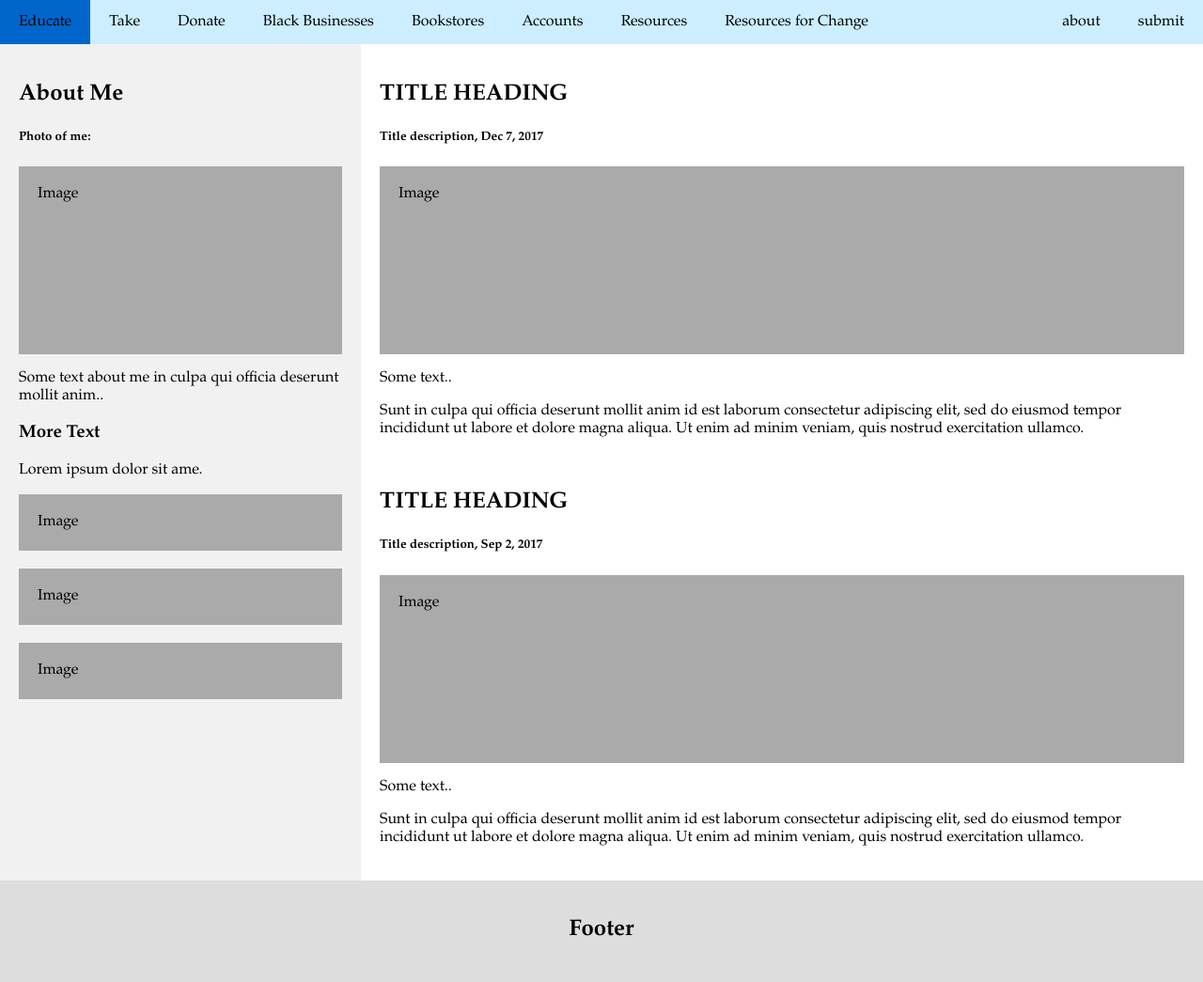
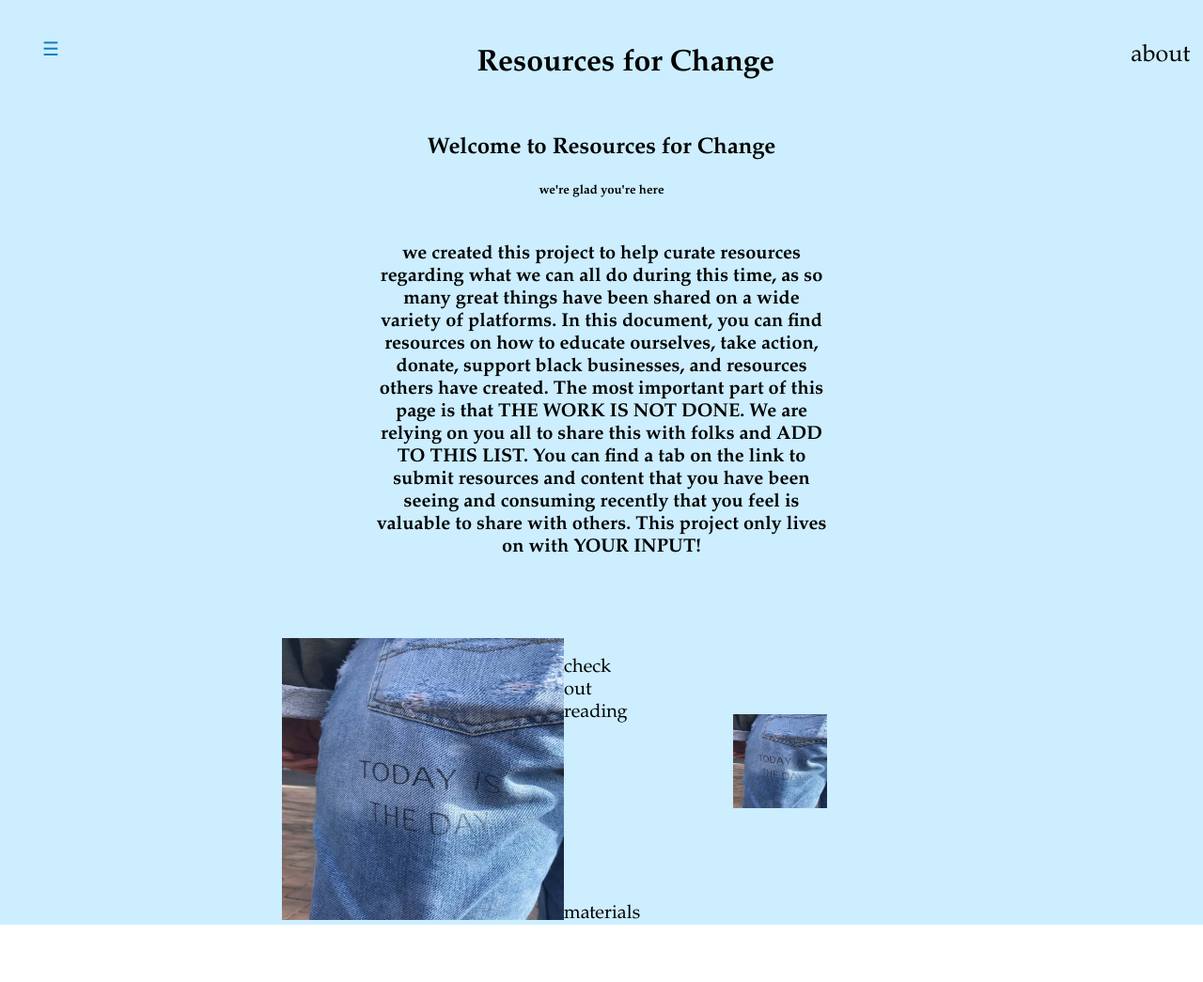
Before and after one commit to lct45/resources_for_change, a plain HTML site: page index.html in a window 1280 px wide. Shown: the whole page at 94% size. After the commit the page ends 984 px from the top, so only its background shows below. Drawn offline with Linux system fonts and the light colour scheme.

Commit message:
add nav menu, change main layout

```diff
--- a/index.html
+++ b/index.html
@@ -14,137 +14,174 @@ body {
   margin: 0;
 }
 
+.header {
+    overflow: hidden;
+    padding: 30px;
+    background: #cceeff;
+    color: black;
+}
+
+.header h1{
+    position: absolute;
+    left: 43%;
+    margin-left: -43px;
+    top: 7%;
+    margin-top: -7px;
 
 
-/* Style the top navigation bar */
-.navbar {
-  overflow: hidden;
-  background-color: #cceeff;
 }
 
-/* Style the navigation bar links */
-.navbar a {
-  float: left;
-  display: block;
-  color: black;
-  text-align: left;
-  padding: 14px 20px;
-  text-decoration: none;
+.header a{
+    display: inline;
+    text-align: right;
+    position: absolute;
+    left: 94%;
+    margin-left: -94;
+    text-decoration: none;
+    font-size: 25px;
+    color: black;
+    padding-top: 15px;
+
+
 }
 
-.navbar a.right {
-  float: right; /* Float a link to the right */
+
+.sidebar {
+  height: 100%;
+  width: 0;
+  position: fixed;
+  z-index: 1;
+  top: 0;
+  left: 0;
+  background-color: white;
+  overflow-x: hidden;
+  transition: 0.5s;
+  padding-top: 60px;
 }
 
-.navbar a.center {
-  text-align: center
+.sidebar a {
+  padding: 8px 8px 8px 32px;
+  text-decoration: none;
+  font-size: 25px;
+  color: black;
+  display: block;
+  transition: 0.3s;
 }
 
-/* Change color on hover */
-.navbar a:hover {
-  background-color: #0066cc;
-  color: black;
+.sidebar a:hover {
+  color: #0e7cbb;
 }
 
-/* Column container */
-.row {
-  display: flex;
-  flex-wrap: wrap;
+.sidebar .closebtn {
+  position: absolute;
+  top: 0;
+  right: 25px;
+  font-size: 36px;
+  margin-left: 50px;
 }
 
-/* Create two unequal columns that sits next to each other */
-/* Sidebar/left column */
-.side {
-  flex: 30%;
-  background-color: #f1f1f1;
-  padding: 20px;
+.openbtn {
+  font-size: 20px;
+  cursor: pointer;
+  background-color: #cceeff;
+  color: #0e7cbb;
+  padding: 10px 15px;
+  border: none;
 }
 
-/* Main column */
-.main {
+.openbtn:hover {
+  background-color: #0e7cbb;
+}
+
+#main {
   flex: 70%;
   background-color: white;
-  padding: 20px;
+  padding-left: 300px;
+  padding-right: 300px;
+  padding-top: 20px;
+  background-color: #cceeff;
+  overflow: hidden;
+
+
 }
 
-/* Fake image, just for this example */
-.fakeimg {
-  background-color: #aaa;
-  width: 100%;
-  padding: 20px;
+#main h2{
+    text-align: center;
 }
 
-/* Footer */
-.footer {
-  padding: 20px;
-  text-align: center;
-  background: #ddd;
+#main h5{
+    text-align: center;
 }
 
-/* Responsive layout - when the screen is less than 700px wide, make the two columns stack on top of each other instead of next to each other */
-@media screen and (max-width: 700px) {
-  .row {
-    flex-direction: column;
-  }
+#main h6{
+    font-size: 20px;
+    text-align: center;
+    padding-right: 100px;
+    padding-left: 100px;
 }
 
+#main h7{
+    font-size: 20px;
+    text-align: right;
+}
+
+.padding{
+
+    padding: 100px;
+
+}
 /* Responsive layout - when the screen is less than 400px wide, make the navigation links stack on top of each other instead of next to each other */
-@media screen and (max-width: 400px) {
-  .navbar a {
-    float: none;
-    width:100%;
-  }
+@media screen and (max-height: 450px) {
+  .sidebar {padding-top: 15px;}
+  .sidebar a {font-size: 18px;}
 }
 </style>
 </head>
 <body>
+    <div class="header">
+        <button class="openbtn" onclick="openNav()">☰</button>
+        <h1>Resources for Change</h1>
+        <a href="#">about</a>
+      </div>
 
-<div class="navbar">
-  <a href="#">Educate</a>
-  <a href="#">Take</a>
-  <a href="#">Donate</a>
-  <a href="#">Black Businesses</a>
-  <a href="#">Bookstores</a>
-  <a href="#">Accounts</a>
-  <a href="#">Resources</a>
-  <a href="#" class="right">submit</a>
-  <a href="#" class="right">about</a>
-  <a href="#" class="center">Resources for Change</a>
+    <div id="mySidebar" class="sidebar">
+        <a href="javascript:void(0)" class="closebtn" onclick="closeNav()">×</a>
+        <a href="#">Educate Yourself</a>
+        <a href="#">Take Action</a>
+        <a href="#">Donate</a>
+        <a href="#">Support Black Businesses</a>
+        <a href="#">Black-Owned Bookstores</a>
+        <a href="#">Accounts to Follow</a>
+        <a href="#">Additional Resources</a>
+        <a href="#">Submit</a>
 
+      </div>
 
+      <div id="main">
+        <h2>Welcome to Resources for Change</h2>
+        <h5>we're glad you're here</h5>
+        <h6>we created this project to help curate resources regarding what we can all do during this time, as so many great things have been shared on a wide variety of platforms. In this document, you can find resources on how to educate ourselves, take action, donate, support black businesses, and resources others have created. The most important part of this page is that THE WORK IS NOT DONE. We are relying on you all to share this with folks and ADD TO THIS LIST. You can find a tab on the link to submit resources and content that you have been seeing and consuming recently that you feel is valuable to share with others. This project only lives on with YOUR INPUT!</h6>
+        <br>
+        <img src="practice.jpg" class="padding" alt="for fun" width="300" height="300" style="float:right">
+        <br>
+        <img src="practice.jpg"  alt="for fun" width="300" height="300" style="float:left">
+        <br>
+        <h7>check out reading materials</h7>
+        </div>
+      </div>
 
-</div>
+      <script>
+      function openNav() {
+        document.getElementById("mySidebar").style.width = "250px";
+        document.getElementById("header").style.marginLeft = "250px";
+      }
 
-<div class="row">
-  <div class="side">
-    <h2>About Me</h2>
-    <h5>Photo of me:</h5>
-    <div class="fakeimg" style="height:200px;">Image</div>
-    <p>Some text about me in culpa qui officia deserunt mollit anim..</p>
-    <h3>More Text</h3>
-    <p>Lorem ipsum dolor sit ame.</p>
-    <div class="fakeimg" style="height:60px;">Image</div><br>
-    <div class="fakeimg" style="height:60px;">Image</div><br>
-    <div class="fakeimg" style="height:60px;">Image</div>
-  </div>
-  <div class="main">
-    <h2>TITLE HEADING</h2>
-    <h5>Title description, Dec 7, 2017</h5>
-    <div class="fakeimg" style="height:200px;">Image</div>
-    <p>Some text..</p>
-    <p>Sunt in culpa qui officia deserunt mollit anim id est laborum consectetur adipiscing elit, sed do eiusmod tempor incididunt ut labore et dolore magna aliqua. Ut enim ad minim veniam, quis nostrud exercitation ullamco.</p>
-    <br>
-    <h2>TITLE HEADING</h2>
-    <h5>Title description, Sep 2, 2017</h5>
-    <div class="fakeimg" style="height:200px;">Image</div>
-    <p>Some text..</p>
-    <p>Sunt in culpa qui officia deserunt mollit anim id est laborum consectetur adipiscing elit, sed do eiusmod tempor incididunt ut labore et dolore magna aliqua. Ut enim ad minim veniam, quis nostrud exercitation ullamco.</p>
-  </div>
-</div>
+      function closeNav() {
+        document.getElementById("mySidebar").style.width = "0";
+        document.getElementById("header").style.marginLeft= "0";
+      }
+      </script>
 
-<div class="footer">
-  <h2>Footer</h2>
-</div>
 
 </body>
 </html>
```
Also changed, not shown: practice.jpg (added).
